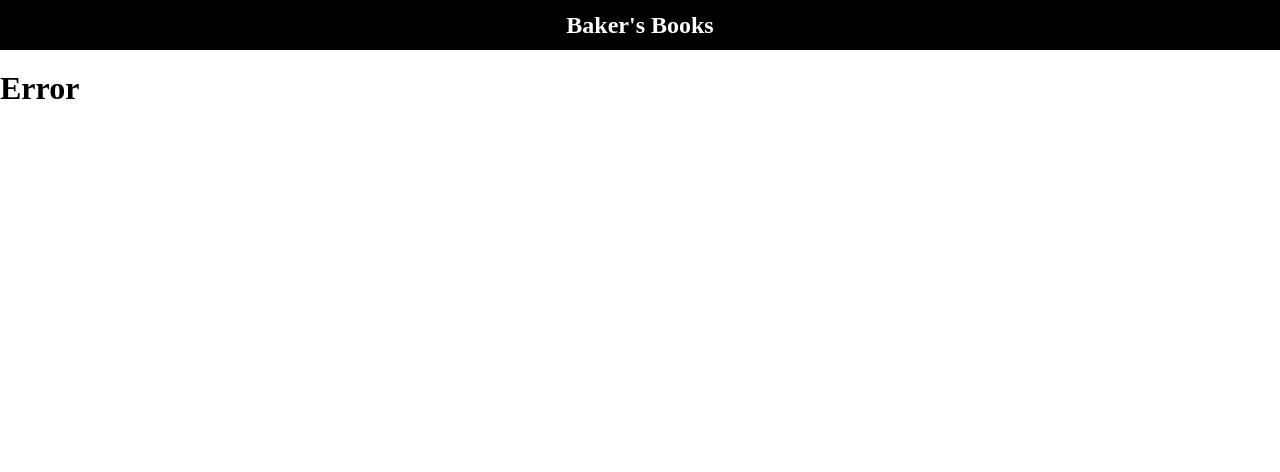
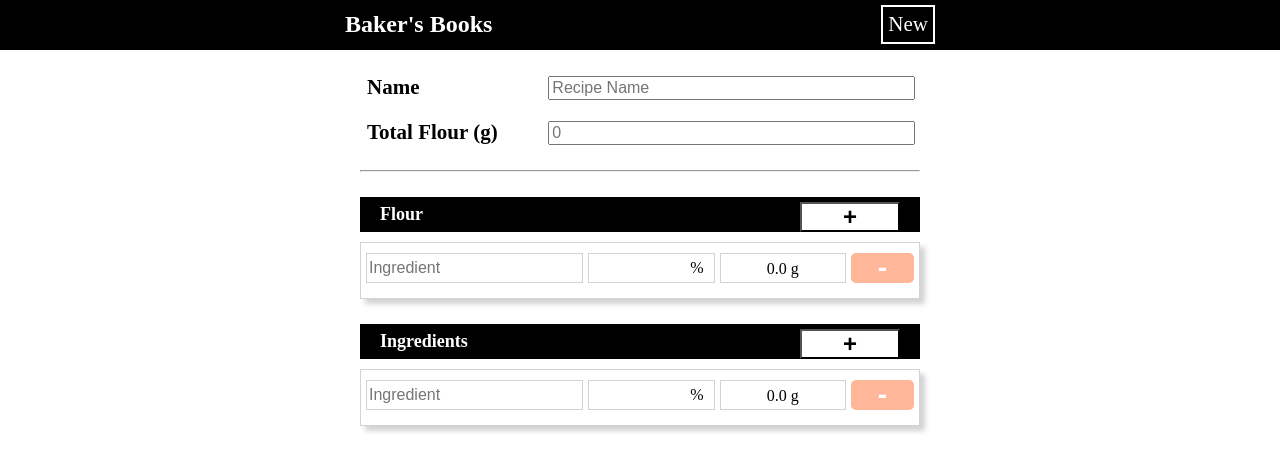
Before and after one commit to Drewlove/bakers-math-client, a React (Create React App) app: page /form/recipe/new in a window 1280 px wide. Shown: the top 472 px of the page. Built offline with nearby package versions, Linux system fonts and the light colour scheme; no server answers.

Commit message:
Add new button to navbar

```diff
--- a/src/App.css
+++ b/src/App.css
@@ -11,6 +11,7 @@
 form {
   margin: 0 auto;
   max-width: 600px;
+  padding: 0px 20px;
 }
 
 .navbar {
@@ -20,9 +21,23 @@ form {
   padding: 0px;
   top: 0px;
   height: 50px;
-  justify-content: center;
+}
+
+.navbar__content {
+  max-width: 600px;
+  margin: 0 auto;
+  display: flex;
+  justify-content: space-between;
   align-items: center;
-  display: flex;
+  padding: 5px;
+}
+
+.navbar__link-new {
+  text-decoration: none;
+  color: white;
+  border: 2px solid white;
+  font-size: 21px;
+  padding: 5px;
 }
 
 .recipe-container {
@@ -135,7 +150,6 @@ form {
 .recipe-section {
   max-width: 575px;
   margin: 25px auto;
-  padding: 0px 10px;
 }
 
 .recipe-section_ingredients {
--- a/src/AppRoutes/AppRoutes.js
+++ b/src/AppRoutes/AppRoutes.js
@@ -6,7 +6,7 @@ import RecipeListContainer from "../RecipeList/RecipeListContainer/RecipeListCon
 function AppRoutes() {
   return (
     <Switch>
-      <Route path="/form/:recipeId" component={RecipeFormContainer} />
+      <Route path="/form/recipe/:recipeId" component={RecipeFormContainer} />
       <Route exact path="/" component={RecipeListContainer} />
     </Switch>
   );
--- a/src/FetchData/FetchData.js
+++ b/src/FetchData/FetchData.js
@@ -9,7 +9,7 @@ function FetchData(props) {
 
   const renderSkeleton = () => {
     // return <SkeletonLoader skeletonNumber={props.skeletonNumber} />;
-    return <h1>Skeleton</h1>;
+    return <h1>Loading...</h1>;
   };
 
   const renderResults = () => {
--- a/src/NavBar/NavBar.js
+++ b/src/NavBar/NavBar.js
@@ -1,9 +1,15 @@
 import React from "react";
+import { Link } from "react-router-dom";
 
 function NavBar() {
   return (
     <nav className="navbar">
-      <h1>Baker's Books</h1>
+      <div className="navbar__content">
+        <h1>Baker's Books</h1>
+        <Link className="navbar__link-new" to="/form/recipe/new">
+          New
+        </Link>
+      </div>
     </nav>
   );
 }
--- a/src/RecipeForm/RecipeForm/RecipeForm.js
+++ b/src/RecipeForm/RecipeForm/RecipeForm.js
@@ -1,6 +1,7 @@
 import { useEffect, useState } from "react";
 import RecipeFormHeader from "../RecipeFormHeader/RecipeFormHeader";
 import RecipeFormSection from "../RecipeFormSection/RecipeFormSection";
+import { useParams } from "react-router-dom";
 
 function RecipeForm(props) {
   const [recipe, setRecipe] = useState({
@@ -13,7 +14,10 @@ function RecipeForm(props) {
     { name: "", percent: "", id: "" },
   ]);
 
+  const { recipeId } = useParams();
+
   useEffect(() => {
+    if (recipeId !== "new") {
       const recipe = props.data[0];
       const { flours, ingredients } = recipe;
       setFlours(getArrWithKeyIds(flours));
@@ -22,7 +26,12 @@ function RecipeForm(props) {
         recipe_name: recipe.recipe_name,
         flour_total: recipe.flour_total,
       });
-  }, [props.data]);
+    } else {
+      setFlours([{ name: "", percent: "", id: Date.now() }]);
+      setIngredients([{ name: "", percent: "", id: Date.now() }]);
+      setRecipe({ recipe_name: "", flour_total: "" });
+    }
+  }, [props.data, recipeId]);
 
   const getArrWithKeyIds = (arr) => {
     return arr.map((key) => {
--- a/src/RecipeForm/RecipeFormContainer/RecipeFormContainer.js
+++ b/src/RecipeForm/RecipeFormContainer/RecipeFormContainer.js
@@ -5,10 +5,11 @@ import FetchData from "../../FetchData/FetchData";
 
 function RecipeFormContainer() {
   const { recipeId } = useParams();
+  let endpointArr = recipeId === `new` ? [] : [`recipes/${recipeId}`];
 
   return (
     <>
-      <FetchData endpointArr={[`recipes/${recipeId}`]}>
+      <FetchData endpointArr={endpointArr}>
         <RecipeForm />
       </FetchData>
     </>
--- a/src/RecipeList/RecipeListItem/RecipeListItem.js
+++ b/src/RecipeList/RecipeListItem/RecipeListItem.js
@@ -3,7 +3,10 @@ import { Link } from "react-router-dom";
 
 function RecipeListItem(props) {
   return (
-    <Link className="recipe-list__link" to={`/form/${props.recipe.recipe_id}`}>
+    <Link
+      className="recipe-list__link"
+      to={`/form/recipe/${props.recipe.recipe_id}`}
+    >
       <li className="recipe-list__list-item">{props.recipe.recipe_name}</li>
     </Link>
   );
```
Lines whose indentation alone changed are shown as unchanged.
